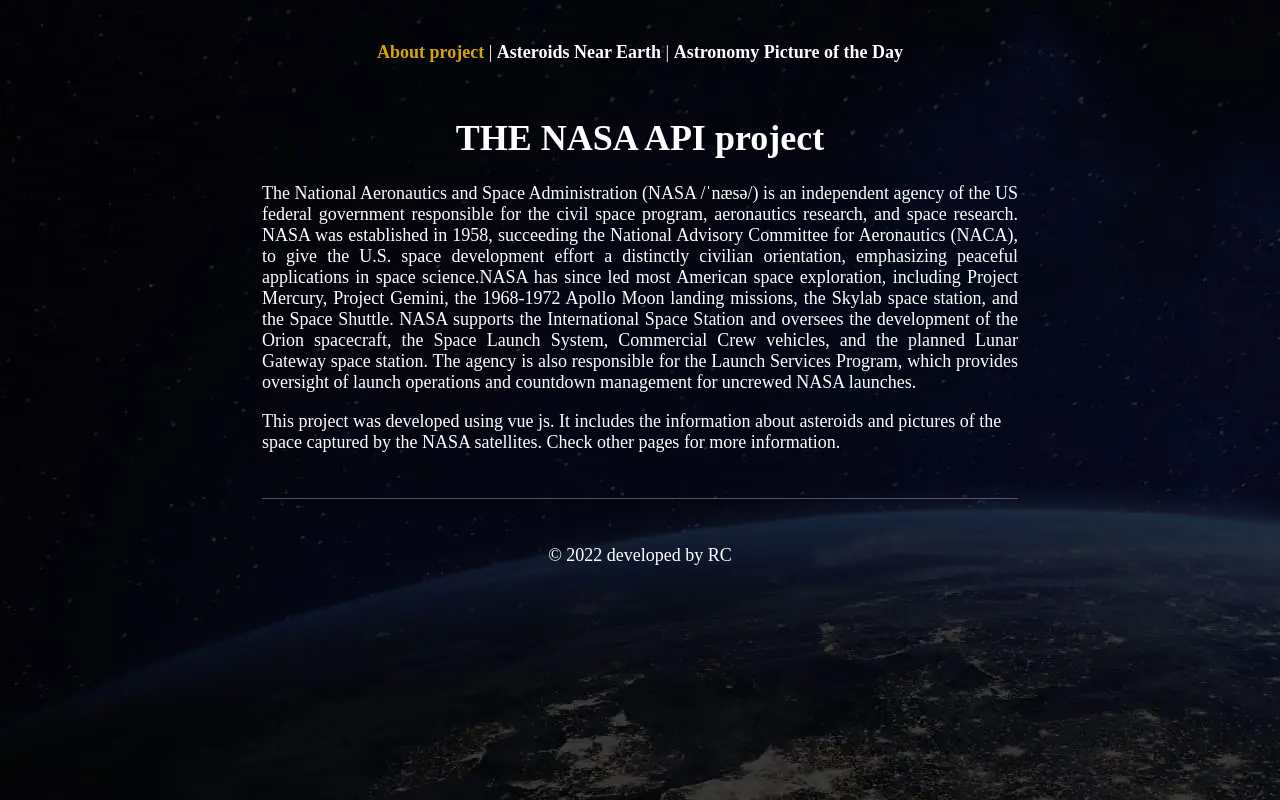
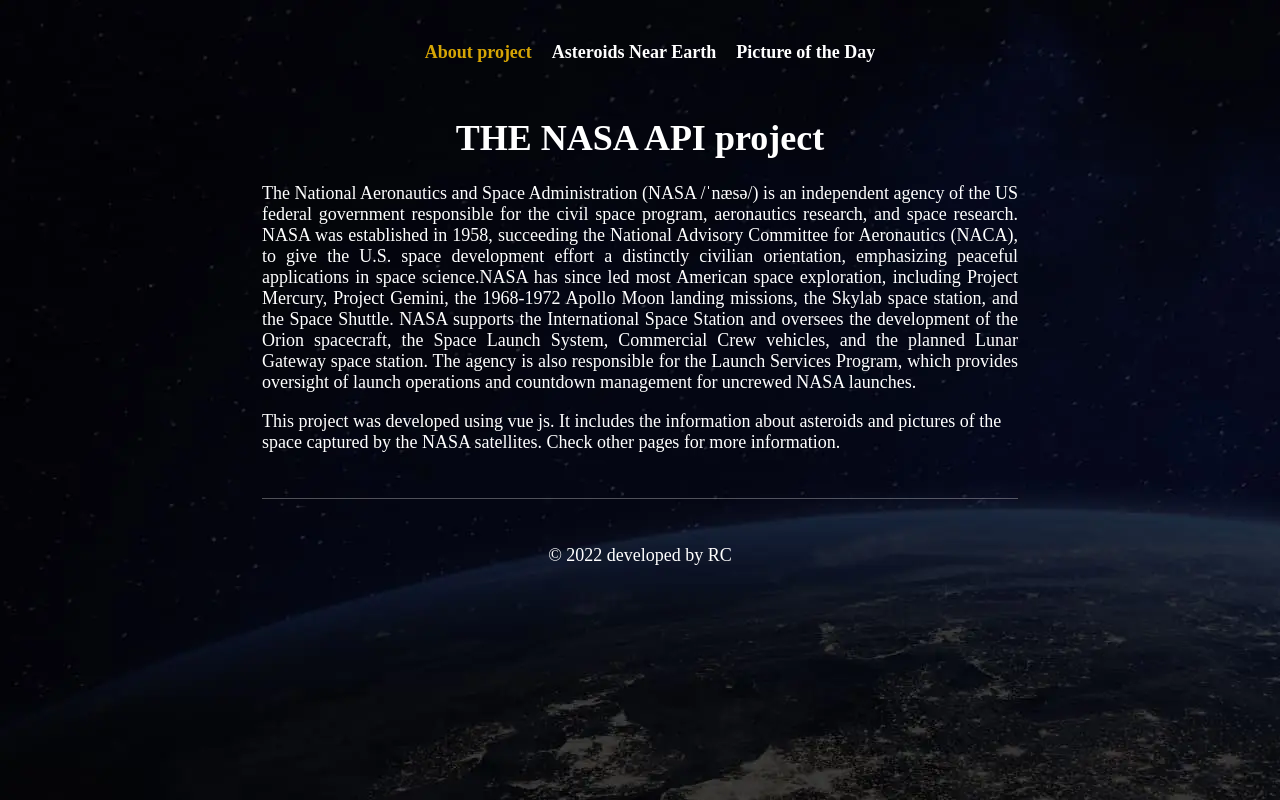
Before and after one commit to RahymCharyyev/asteroids-app, a Vue app: page / in a window 1280 px wide. Built offline with nearby package versions, Linux system fonts and the light colour scheme.

Commit message:
✨feature: Added change array number feature

```diff
--- a/src/App.vue
+++ b/src/App.vue
@@ -1,8 +1,8 @@
 <template>
   <nav>
-    <router-link to="/">About project</router-link> |
-    <router-link to="/asteroids">Asteroids Near Earth</router-link> |
-    <router-link to="/picture">Astronomy Picture of the Day</router-link>
+    <router-link to="/">About project</router-link>
+    <router-link to="/asteroids">Asteroids Near Earth</router-link>
+    <router-link to="/picture">Picture of the Day</router-link>
   </nav>
   <router-view />
 </template>
@@ -21,6 +21,7 @@
   background-repeat: repeat, no-repeat;
   background-size: auto, cover;
   background-color: var(--background);
+  width: 100%;
 }
 
 body {
@@ -80,6 +81,8 @@
   font-weight: bold;
   color: var(--primary);
   text-decoration: none;
+  margin-left: 20px;
+  cursor: pointer;
 }
 
 nav a.router-link-exact-active {
--- a/src/components/AsteroidLayout.vue
+++ b/src/components/AsteroidLayout.vue
@@ -1,6 +1,7 @@
 <template>
   <h2 class="title">{{ title }}</h2>
-  <h3 class="subtitle">{{ subtitle }}</h3>
+  <h3 class="subtitle">There Will Be {{ arrayLength }} Near Misses</h3>
+
   <hr />
   <slot></slot>
   <footer>
@@ -17,27 +18,20 @@
 import { computed } from "vue";
 
 export default {
-  props: ["data", "fetchData", "plusDay", "changeDay", "searchQuery", "arrayLength"],
-  setup({ fetchData, data, plusDay, changeDay, searchQuery, arrayLength }) {
+  props: ["fetchData", "plusDay", "changeDay", "searchQuery", "arrayLength"],
+  setup({ fetchData, plusDay, changeDay, searchQuery }) {
     const title = computed(
       () => `${format(addDays(new Date(), plusDay), "EEEE d-MMM")},`
-    );
-
-    const subtitle = computed(
-      () => `There Will Be
-      ${arrayLength} Near Misses`
     );
 
     const footerName = computed(() => `© ${new Date().getFullYear()} developed by RC`);
 
     return {
       title,
-      subtitle,
       footerName,
       fetchData,
       changeDay,
       searchQuery,
-      arrayLength,
     };
   },
 };
--- a/src/views/AsteroidsView.vue
+++ b/src/views/AsteroidsView.vue
@@ -1,6 +1,5 @@
 <template>
   <Loading v-if="isLoading" />
-
   <AsteroidLayout
     v-else
     :data="data"
@@ -9,7 +8,6 @@
     :changeDay="changeDay"
     :arrayLength="arrayLength"
   >
-    <h1>{{ arrayLength }}</h1>
     <input
       type="text"
       class="search"
@@ -50,7 +48,6 @@
     const buttonText = ref(false);
     const plusDay = ref(0);
     const searchQuery = ref("");
-
     onMounted(() => {
       fetchData(data.value);
     });
@@ -87,6 +84,7 @@
       if (sortedByDate.value) buttonText.value = true;
       if (sortedById.value) buttonText.value = false;
     });
+
     const filteredData = computed(() => {
       let modifiedData = data.value;
       if (sortedByDate.value) {
@@ -109,24 +107,26 @@
           );
         });
       }
+
       return modifiedData;
     });
 
     const arrayLength = computed(() => {
       return filteredData.value.length;
     });
+
     return {
       data,
       isLoading,
       fetchData,
       plusDay,
       changeDay,
+      changeText,
+      buttonText,
       filteredData,
       searchQuery,
       sortedByDate,
       sortedById,
-      buttonText,
-      changeText,
       arrayLength,
     };
   },
```
